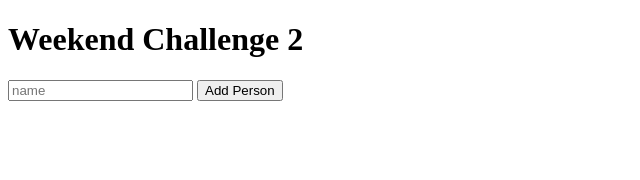
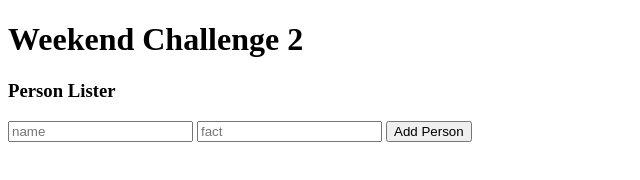
Before and after one commit to skwid138/Prime-weekend-challenge-2, a website: page public/views/index.html in a window 1280 px wide. Shown: the whole page, without its empty margins (0-640 px from the left). Drawn offline with Linux system fonts and the light colour scheme; files whose address does not match are found by name.

Commit message:
created other html input

```diff
--- a/public/views/index.html
+++ b/public/views/index.html
@@ -14,8 +14,10 @@
         <h1>Weekend Challenge 2</h1>
     </header>
     <main>
+        <h3>Person Lister</h3>
         <!-- two input fields - name and fact | Add Person button -->
         <input type="text" id="nameInput" placeholder="name">
+        <input type="text" id="factInput" placeholder="fact">
         <button id="addPersonButton">Add Person</button>
     </main>
     <footer>
```
